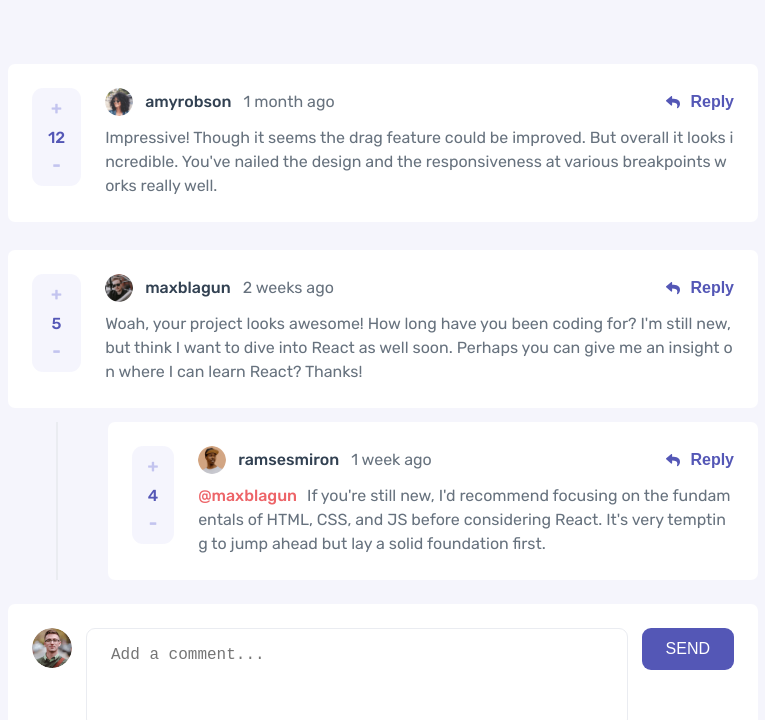
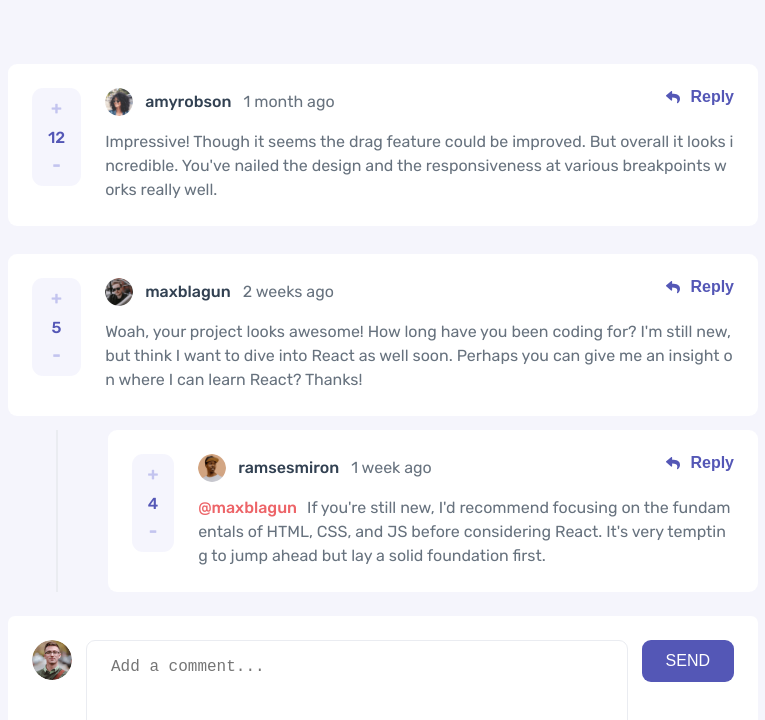
Before and after one commit to ameer005/interactive-comment-section, a React (Create React App) app: page / in a window 1280 px wide. Shown: the top 720 px of the page, without its empty margins (257-1022 px from the left). Built offline with nearby package versions, Linux system fonts and the light colour scheme.

Commit message:
fixed grid issues

```diff
--- a/src/components/resuabelComponents/commentTemp/CommentTemp.js
+++ b/src/components/resuabelComponents/commentTemp/CommentTemp.js
@@ -19,7 +19,6 @@ const CommentTemp = (props) => {
         </div>
       </div>
 
-      <div className="comment-content">
       <div className="profile-box">
         <div className="profile">
           <img
@@ -31,11 +30,14 @@ const CommentTemp = (props) => {
           {props.currentUser()}
           <p className="profile__ago">{props.data.createdAt}</p>
         </div>
+      </div>
+
       <div className="btn-group">
         {props.btnDelte()}
         {props.btnEditOrReply()}
       </div>
-        </div>
+
+      <div className="comment-content">
         <div className="comment-content__text">
           <span className={props.replyingTo ? `username` : ""}>{reply()}</span>
           {props.content}
--- a/src/components/resuabelComponents/commentTemp/CommentTemp.scss
+++ b/src/components/resuabelComponents/commentTemp/CommentTemp.scss
@@ -3,12 +3,13 @@
 .comment {
   background-color: $color-neutral-white;
   padding: 2.4rem;
-  border-radius: 0.7rem;
+  border-radius: 0.9rem;
 
   display: grid;
-  grid-template-columns: 7% 1fr;
+  grid-template-columns: 7% 1fr auto;
   align-items: start;
-  gap: 2.4rem;
+  column-gap: 2.4rem;
+  row-gap: 1.4rem;
 
   &--reply {
     width: 65rem;
@@ -27,6 +28,7 @@
 }
 
 .upvote {
+  grid-row: 1 / span 2;
   font-size: 1.6rem;
   font-weight: 500;
   display: flex;
@@ -56,6 +58,7 @@
 }
 
 .comment-content {
+  grid-column: span 2;
   display: flex;
   flex-direction: column;
   gap: 1rem;
@@ -76,6 +79,8 @@
 }
 
 .profile-box {
+  grid-column: 2;
+  grid-row: 1;
   display: flex;
   justify-content: space-between;
   align-items: center;
@@ -121,6 +126,7 @@
 
 // button
 .btn-group {
+  grid-row: 1;
   display: flex;
   align-items: center;
   gap: 2.4rem;
```
Lines whose indentation alone changed are shown as unchanged.
